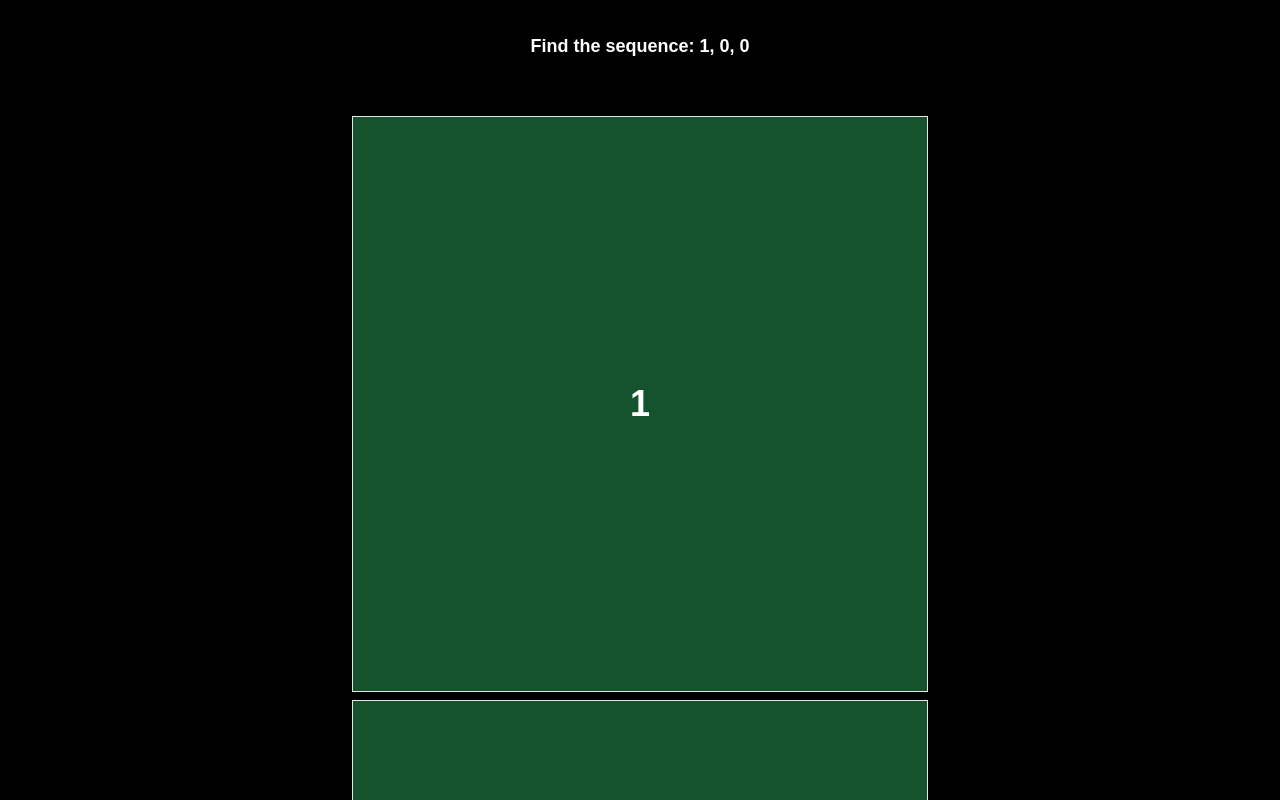
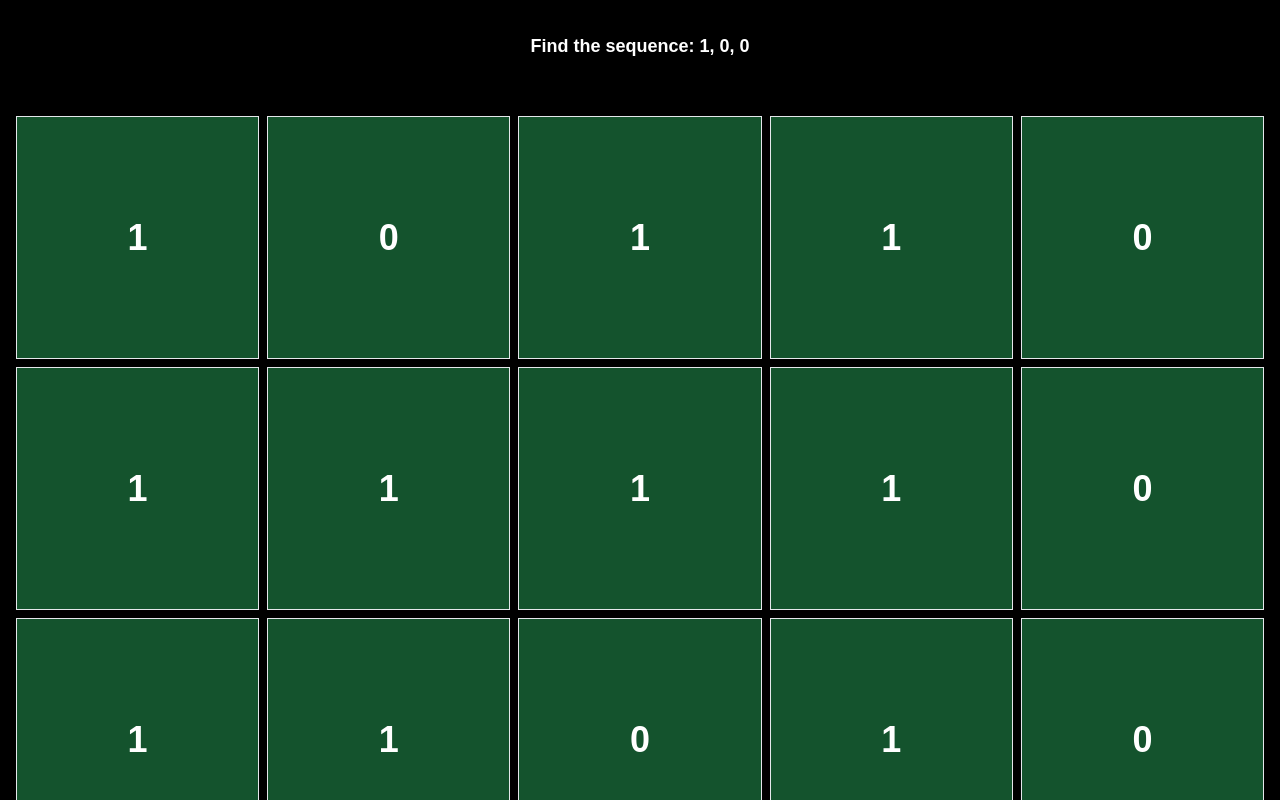
Before and after one commit to AliakseiKotsikau/matrix-escape-mini-app, a Next.js app: page / in a window 1280 px wide. Shown: the top 800 px of the page. Built offline with nearby package versions, Linux system fonts and the light colour scheme.

Commit message:
refactoring and fix dynamic resolution

```diff
--- a/components/GameTab.tsx
+++ b/components/GameTab.tsx
@@ -1,6 +1,7 @@
 // grid-game.ts
 'use client';
 
+import SelectedCell from "@/types/SelectedCell";
 import { useState, useEffect } from "react";
 
 // Helper function to generate the grid
@@ -12,14 +13,11 @@ const generateGrid = (n: number): number[][] => {
 
 // Check if the selected cells match the sequence
 const validateSelectedCells = (
-    grid: number[][],
-    selectedCells: [number, number][],
+    selectedCells: SelectedCell[],
     sequence: number[]
 ): boolean => {
-    if (selectedCells.length !== sequence.length) return false;
-
     // Extract values from selected cells
-    const selectedValues = selectedCells.map(([row, col]) => grid[row][col]);
+    const selectedValues = selectedCells.map((cell) => cell.value);
 
     // Check if the selected values match the sequence
     return selectedValues.every((val, idx) => val === sequence[idx]);
@@ -28,11 +26,11 @@ const validateSelectedCells = (
 const GridGame = () => {
     const [grid, setGrid] = useState<number[][]>([]);
     const [sequence, setSequence] = useState<number[]>([]);
-    const [selectedCells, setSelectedCells] = useState<[number, number][]>([]);
+    const [selectedCells, setSelectedCells] = useState<SelectedCell[]>([]);
     const [message, setMessage] = useState<string>("");
 
-    const gridSize = 5; // NxN grid
-    const seqLength = 3; // Length of the sequence
+    const gridSize = 5;
+    const seqLength = 3;
 
     useEffect(() => {
         setGrid(generateGrid(gridSize));
@@ -41,32 +39,72 @@ const GridGame = () => {
         setMessage("");
     }, []);
 
-    const toggleCellSelection = (row: number, col: number) => {
-        setSelectedCells((prev) => {
-            const cellIndex = prev.findIndex(([r, c]) => r === row && c === col);
-            if (cellIndex > -1) {
-                // Deselect if already selected
-                return prev.filter((_, index) => index !== cellIndex);
+    const startGame = () => {
+        setGrid(generateGrid(gridSize));
+        setSequence(Array.from({ length: seqLength }, () => Math.round(Math.random())));
+        setSelectedCells([]);
+        setMessage("");
+    }
+
+    const toggleCellSelection = (row: number, col: number, cellValue: number) => {
+        checkSelection();
+        if (selectedCells.length < sequence.length) {
+            let newSelectedCell: SelectedCell = {
+                position: [row, col],
+                value: cellValue
             }
-            // Add new selection and ensure it is a tuple of [number, number]
-            const newSelection: [number, number][] = [...prev, [row, col] as [number, number]];
-            return newSelection.slice(-seqLength); // Limit selection to sequence length
-        });
+            setSelectedCells([...selectedCells, newSelectedCell]);
+        }
     };
 
 
     const checkSelection = () => {
-        if (validateSelectedCells(grid, selectedCells, sequence)) {
+
+        if (validateSelectedCells(selectedCells, sequence)) {
             setMessage("Correct sequence! You found it!");
         } else {
             setMessage("Incorrect sequence. Try again!");
         }
     };
 
+    const checkThatRowOrColumnSame = (row: number, col: number) => {
+        return selectedCells.every((cell) => cell.position[0] === row || cell.position[1] === col);
+    }
+
     return (
         <div className="p-4 min-h-screen flex flex-col items-center justify-center">
             <p className="mt-4 pb-10 text-center text-lg font-bold">Find the sequence: {sequence.join(", ")}</p>
-            <div className={`grid grid-cols-${gridSize} gap-2 mt-4 w-full max-w-md sm:max-w-lg md:max-w-xl`}>
+            <div
+                className={`grid grid-cols-${gridSize} gap-2 mt-4 w-full`}
+                style={{
+                    gridTemplateColumns: `repeat(${gridSize}, 1fr)`, // Ensure a constant number of columns
+                }}
+            >
+                {grid.map((row, rowNumber) =>
+                    row.map((cellValue, cellNumber) => {
+                        const isSelected = selectedCells.some((cell) => cell.position[0] === rowNumber && cell.position[1] === cellNumber);
+                        const isOnSameVerticalOrHorizontal = checkThatRowOrColumnSame(rowNumber, cellNumber);
+                        return (
+                            <div
+                                key={`${rowNumber}-${cellNumber}`}
+                                onClick={() => toggleCellSelection(rowNumber, cellNumber, cellValue)}
+                                className={`flex items-center justify-center border cursor-pointer
+              ${isSelected ? isOnSameVerticalOrHorizontal? "bg-green-400" : "bg-red-400" : "bg-green-900"}
+              aspect-square`}
+                            >
+                                <span
+                                    className={`text-2xl sm:text-2xl md:text-3xl lg:text-4xl font-bold ${isSelected ? "text-black" : "text-white"
+                                        }`}
+                                >
+                                    {cellValue}
+                                </span>
+                            </div>
+                        );
+                    })
+                )}
+            </div>
+
+            {/* <div className={`grid grid-cols-${gridSize} gap-2 mt-4 w-full max-w-md sm:max-w-lg md:max-w-xl`}>
                 {grid.map((row, i) =>
                     row.map((cell, j) => {
                         const isSelected = selectedCells.some(([r, c]) => r === i && c === j);
@@ -87,23 +125,12 @@ const GridGame = () => {
                         );
                     })
                 )}
-            </div>
+            </div> */}
             <button
-                onClick={checkSelection}
-                className="mt-4 px-4 py-2 bg-blue-500 text-white rounded"
-            >
-                Check Sequence
-            </button>
-            <button
-                onClick={() => {
-                    setGrid(generateGrid(gridSize));
-                    setSequence(Array.from({ length: seqLength }, () => Math.round(Math.random())));
-                    setSelectedCells([]);
-                    setMessage("");
-                }}
+                onClick={startGame}
                 className="mt-4 ml-2 px-4 py-2 bg-gray-500 text-white rounded"
             >
-                New Game
+                Start
             </button>
             <p className="mt-4 text-green-600">{message}</p>
         </div>
--- /dev/null
+++ b/types/SelectedCell.ts
@@ -0,0 +1,6 @@
+type SelectedCell = {
+    position: number[];
+    value: number;
+  };
+
+  export default SelectedCell;
```
